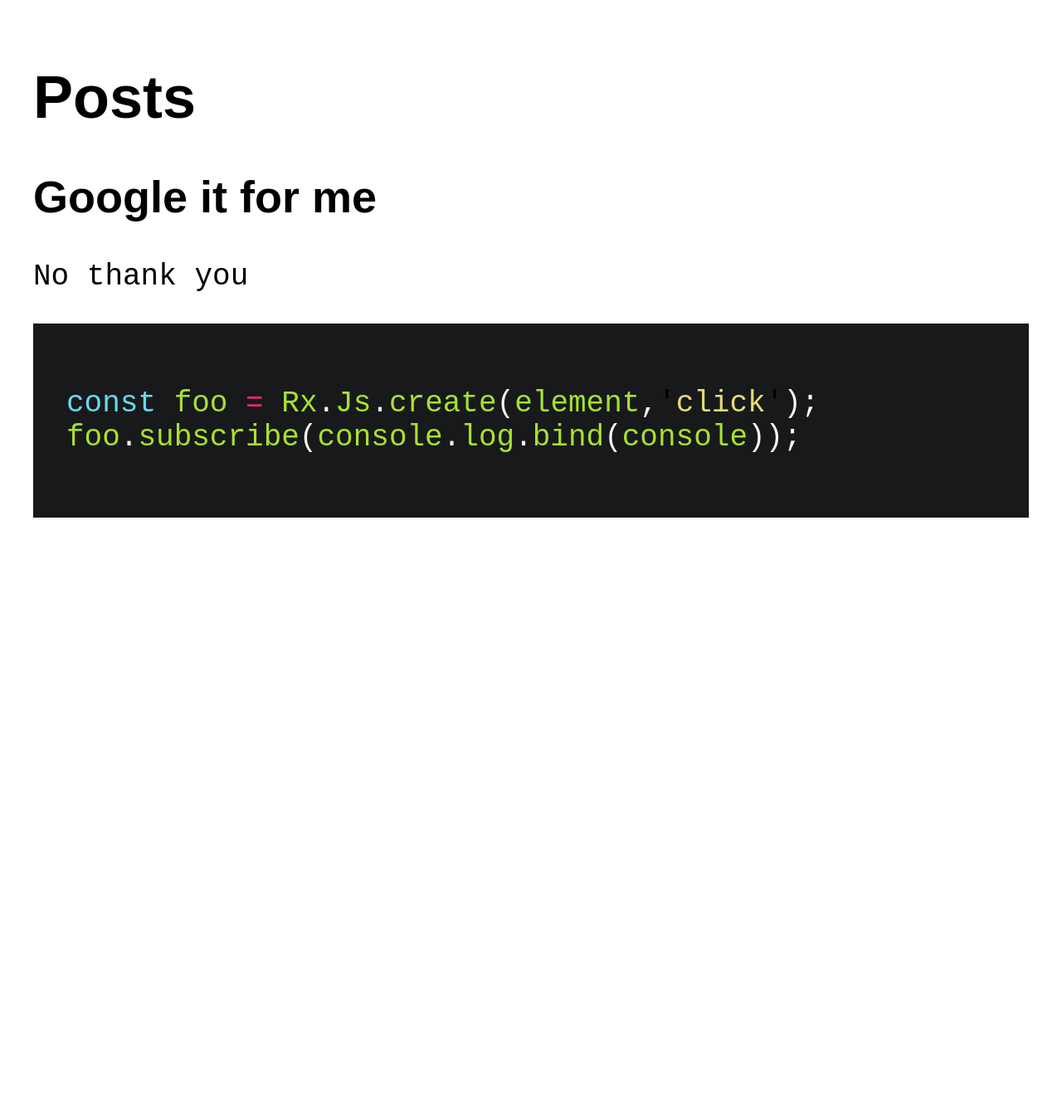
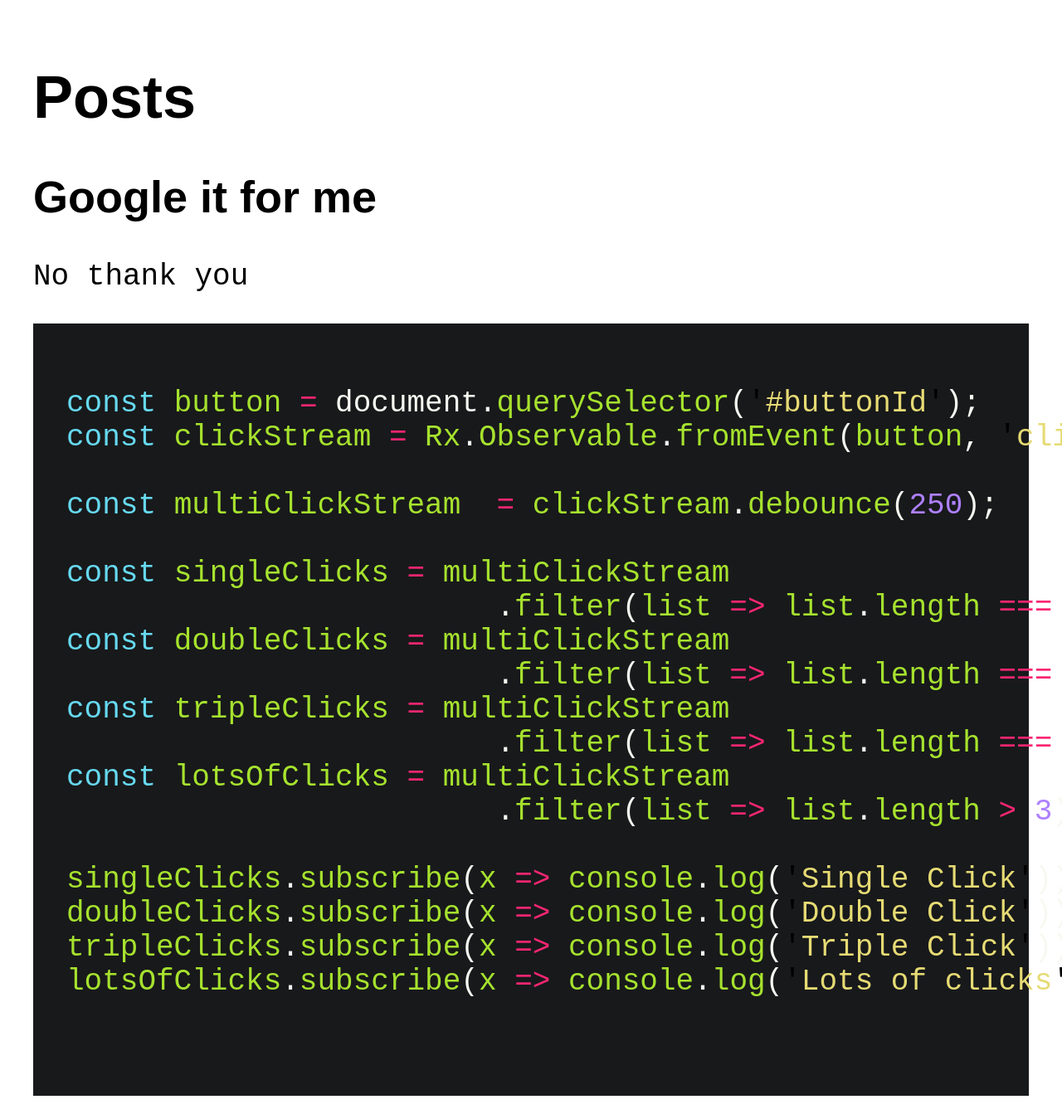
Before and after one commit to tbblls/tbblls.github.io, a Jekyll site: the page built from test.md, in a window 1280 px wide. Shown: the whole page at 83% size. Built offline with Jekyll 4.4.1, drawn with Linux system fonts in a browser that asks for light colours; before the commit the page ends 900 px from its top, so only the background shows below that.

Commit message:
update code

````diff
--- a/test.md
+++ b/test.md
@@ -9,6 +9,23 @@ layout: post
 No thank you
 
 ```javascript
-const foo = Rx.Js.create(element,'click');
-foo.subscribe(console.log.bind(console));
+const button = document.querySelector('#buttonId');
+const clickStream = Rx.Observable.fromEvent(button, 'click');
+
+const multiClickStream  = clickStream.debounce(250);
+
+const singleClicks = multiClickStream
+                        .filter(list => list.length === 1);
+const doubleClicks = multiClickStream
+                        .filter(list => list.length === 2);
+const tripleClicks = multiClickStream
+                        .filter(list => list.length === 3);
+const lotsOfClicks = multiClickStream
+                        .filter(list => list.length > 3);
+
+singleClicks.subscribe(x => console.log('Single Click'));
+doubleClicks.subscribe(x => console.log('Double Click'));
+tripleClicks.subscribe(x => console.log('Triple Click'));
+lotsOfClicks.subscribe(x => console.log('Lots of clicks'));
+
 ```
````
